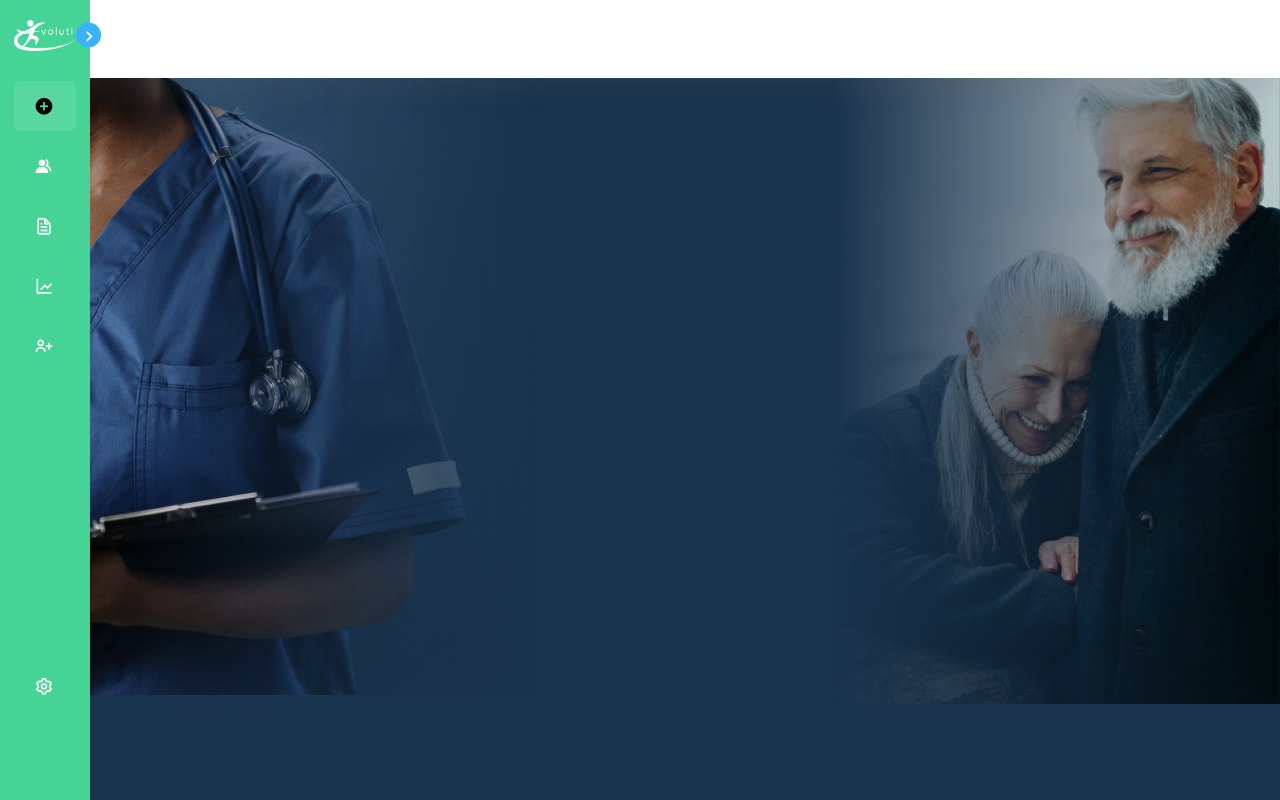
After one commit to MAJE-Tecnologias/Evoluti, a PHP site: page /HTML/Admin/adminView_Cadastro_Inicio.html in a window 1280 px wide. The commit adds this page. Run offline with PHP 8.4, Linux system fonts and the light colour scheme; some libraries are stand-ins or nearby versions.

Commit message:
Commit 26
- Alterações nos botões das classes de login e cadastro;
- Começo da nova tela "adminCadastroInicial".

P.S.: A tela "adminCadastroInicial" fica ANTES da tela adminCadastro. Ela será uma tela para que o usuário escolha se ele quer cadastrar um novo paciente ou um novo usuário no sistema.

```diff
--- /dev/null
+++ b/CSS/adminCadastroInicialStyle.css
@@ -0,0 +1,87 @@
+/* --------------------------------------------------------- */
+/* IMPORTS */
+@import url('https://fonts.googleapis.com/css2?family=Poppins:wght@300;400;500;600;700&display=swap');
+
+/* --------------------------------------------------------- */
+/* INÍCIO */
+
+*{
+    margin: 0;
+    padding: 0;
+    box-sizing: border-box;
+    font-family: 'Poppins', sans-serif;
+    list-style: none;
+    text-decoration: none;
+    scroll-behavior: smooth;
+}
+:root{
+    /* CORES */
+    --btn_green:#45D496;
+    --green:#51f680;
+    --white:#fff;
+    --dark:#1e1c2a;
+    --lightgreen:#95ffb3;
+    --blue: #3AB1FD;
+    --bege: #D7D588;
+    --lightblue:#46FADF;
+    --fundo: #F1F1F1;
+
+
+    /* TRANSIÇÕES */
+    --transicao-0: all 0.2s ease;
+    --transicao-1: all 0.3s ease;
+    --transicao-2: all 0.4s ease;
+    --transicao-3: all 0.5s ease;
+}
+
+body{
+    max-height: 100%;
+    color: var(--dark);
+    background: var(--fundo);
+}
+
+/* TELA */
+
+.container_cadastroEscolha{
+    width: 100%;
+    height: 100%;
+    background: #1A334E;
+}
+
+.container_view{
+    display: flex;
+    height: 100%;
+    justify-content: space-between;
+    padding-left: 90px;
+    padding-top: 78.42px;
+}
+
+.imgNovoPaci{
+    overflow: hidden;
+    max-width: 100%;
+    transition: transform .5s ease;
+}
+
+.imgNovoUser{
+    max-width: 100%;
+    overflow: hidden;
+    transition: transform .5s ease;
+}
+
+.imgNovoPaci:hover{
+    transform: scale(1.5);
+}
+
+.imgNovoUser:hover{
+    transform: scale(1.5);
+}
+
+
+
+/* Icone Ativo */
+.active,
+.active .icone,
+.active .menu_texto{
+    background: #57d8a0;
+    color: black;
+}
--- /dev/null
+++ b/HTML/Admin/adminView_Cadastro_Inicio.html
@@ -0,0 +1,139 @@
+<?php
+session_start();
+
+$_SESSION['clinica'] = 1;
+?>
+<!DOCTYPE html>
+<html lang="Pt-br">
+
+<head>
+    <meta charset="UTF-8">
+    <meta http-equiv="X-UA-Compatible" content="IE=edge">
+    <meta name="viewport" content="width=device-width, initial-scale=1.0">
+    <link rel="icon" href="/Imagens/Icon.png">
+
+    <!-- CSS -->
+    <link rel="preconnect" href="https://fonts.googleapis.com">
+    <link rel="preconnect" href="https://fonts.gstatic.com" crossorigin>
+    <link href="https://fonts.googleapis.com/css2?family=Source+Code+Pro:ital,wght@1,900&display=swap" rel="stylesheet">
+    <link rel="stylesheet" href="/CSS/navStyle.css">
+    <link rel="stylesheet" href="/CSS/adminCadastroInicialStyle.css">
+    <!-- -------------------------------------- -->
+
+
+    <!-- ÍCONES -->
+
+
+    <link href='https://unpkg.com/boxicons@2.1.4/css/boxicons.min.css' rel='stylesheet'>
+    <link rel="stylesheet" href="https://cdnjs.cloudflare.com/ajax/libs/font-awesome/6.4.0/css/all.min.css">
+    <link rel="stylesheet" href="https://cdnjs.cloudflare.com/ajax/libs/font-awesome/4.7.0/css/font-awesome.min.css">
+    <!-- -------------------------------------------------------------------------------------------------------- -->
+
+    <title>Evoluti</title>
+</head>
+
+<body>
+
+    <nav class="navigation" style="position: fixed; z-index: 1;">
+
+
+    </nav>
+
+    <div id="containerPrincipal" class="container_cadastroEscolha">
+        <div class="container_view">
+            <a href=""><img src="/Imagens/NovoUsuario_Opac.png" class="imgNovoUser" alt="NovoUsuario"></a>
+            <a href=""><img src="/Imagens/NovoPaciente_Opac.png" class="imgNovoPaci" alt="NovoPaciente"></a>
+        </div>
+    </div>
+
+
+    <nav class="menuLateral fecharMenu" style="z-index: 2;">
+        <header>
+            <div class="imagem-texto">
+                <span class="imagem">
+                    <img src="/Imagens/LogoBranco.png" class="logotipo"></img>
+                </span>
+            </div>
+
+            <i class="bx bx-chevron-right toggle"></i>
+        </header>
+
+        <div class="menu_container">
+            <div class="menu">
+                <ul class="menu_links">
+                    <li class="nav_link">
+                        <a href="#" class="active">
+                            <i class='bx bxs-plus-circle icone'></i>
+                            <span class="menu_texto">Cadastros</span>
+                        </a>
+                    </li>
+
+                    <li class="nav_link">
+                        <a href="adminView_Pacientes.html">
+                            <i class='bx bxs-group icone'></i>
+                            <span class="menu_texto">Pacientes</span>
+                        </a>
+                    </li>
+
+                    <li class="nav_link">
+                        <a href="#">
+                            <i class='bx bx-file icone'></i>
+                            <span class="menu_texto">Documentos</span>
+                        </a>
+                    </li>
+
+                    <li class="nav_link">
+                        <a href="#">
+                            <i class='bx bx-line-chart icone'></i>
+                            <span class="menu_texto">Relatórios</span>
+                        </a>
+                    </li>
+
+                    <li class="nav_link">
+                        <a href="adminView_Usuarios.php">
+                            <i class='bx bx-user-plus icone'></i>
+                            <span class="menu_texto">Usuários</span>
+                        </a>
+                    </li>
+                </ul>
+            </div>
+
+            <div class="menu_embaixo">
+                <li class="">
+                    <a href="#">
+                        <i class='bx bx-cog icone'></i>
+                        <span class="menu_texto">Configurações</span>
+                    </a>
+                </li>
+
+            </div>
+        </div>
+
+    </nav>
+
+
+    <main>
+        <!-- <nav class="container_nav_func">
+            <ul class="nav_func">
+                <li><a href="">Tudo</a></li>
+                <li><a href="">Fisioterapeuta</a></li>
+                <li><a href="">Administrador</a></li>
+                <li><a href="">Estagiário</a></li>
+            </ul>
+        </nav> -->
+
+    </main>
+
+    <footer>
+
+    </footer>
+
+    <!-- Javascript -->
+    <script src="https://code.jquery.com/jquery-1.9.1.js"></script>
+    <script src="/Javascript/scriptAdm.js"></script>
+    <script src="/Javascript/scriptAdmCadastro.js"></script>
+    <!-- -------------------------------------- -->
+
+</body>
+
+</html>
--- a/HTML/Admin/adminView_Pacientes.html
+++ b/HTML/Admin/adminView_Pacientes.html
@@ -275,7 +275,7 @@
                     </li>
 
                     <li class="nav_link">
-                        <a href="adminView_Usuarios.html">
+                        <a href="adminView_Usuarios.php">
                             <i class='bx bx-user-plus icone'></i>
                             <span class="menu_texto">Usuários</span>
                         </a>
```
Also changed, not shown: CSS/cadastroStyle.css (+29 -15 lines), CSS/loginStyle.css (+18 -14 lines), HTML/cadastro.php (+6 -6 lines), HTML/login.php (+3 -5 lines), Imagens/NovoPaciente_Opac.png (added), Imagens/NovoUsuario_Opac.png (added).
